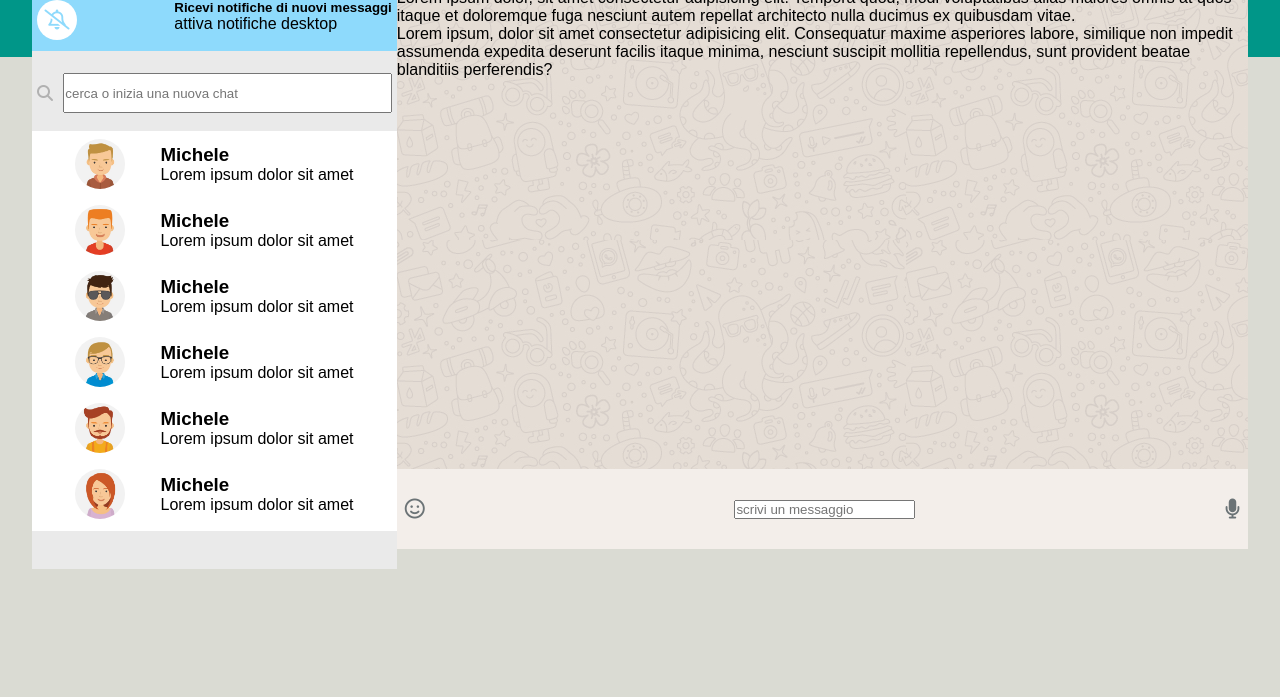
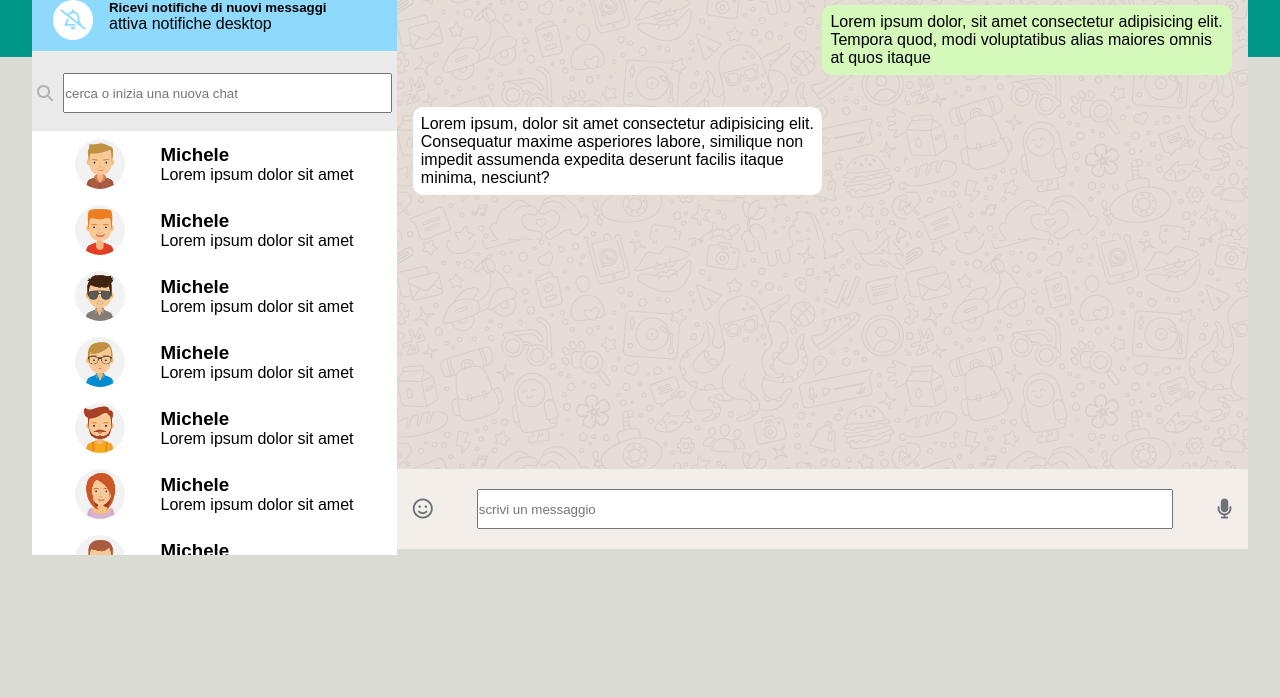
Before and after one commit to MadalinaIndreica/html-css-boolzapp, a plain HTML site: page index.html in a window 1280 px wide. Shown: the part 103-800 px from the top of the page. Drawn offline with Linux system fonts and the light colour scheme.

Commit message:
add: others mediaquery and details

```diff
--- a/css/style.css
+++ b/css/style.css
@@ -54,14 +54,13 @@ body {
 /* COLS */
 /* FRIENDS COL */
 .friends-col {
-    /* DEBUG */
-    background-color: var(--primary-col);
+
     max-height: 80vh;
-    /* overflow-y: scroll; */
     min-width: 30%;
 }
 
 .friends-col-header {
+    background-color: var(--primary-col);
     display: flex;
     justify-content: space-between;
     align-items: center;
@@ -70,7 +69,7 @@ body {
 }
 .friends-chat-part{
     overflow-y: scroll;
-    max-height: 50vh;
+    max-height: 51vh;
     background-color: white;
 }
 /* HEADER */
@@ -98,23 +97,25 @@ body {
 .blue-banner {
     background-color: var(--blue-banner-col);
     display: flex;
-    justify-content: space-between;
+    justify-content:flex-start;
     padding-top: 11px;
     padding-bottom: 11px;
     padding-left: 5px;
     padding-right: 5px;
-    max-height: 10vh;
+
 }
 
 .fa-bell-slash {
     background-color: white;
-    border-radius: 78%;
+    border-radius: 50%;
     width: 40px;
     height: 40px;
     text-align: center;
     padding-top: 10px;
     color: var(--blue-banner-col);
     font-size: 20px;
+    margin-left: 1rem;
+    margin-right: 1rem;
 }
 
 
@@ -122,6 +123,7 @@ body {
 /* /BLUE BANNER */
 /* INPUT BLOCK */
 .input-block {
+    background-color: var(--primary-col);
     min-height: 10vh;
     text-align: center;
     padding-top: 4px;
@@ -150,6 +152,16 @@ body {
 
 
 /* MEDIAQUERY */
+@media screen and (max-width: 1440px){
+    .friends-chat-part{
+        max-height: 53vh;
+    }
+}
+@media screen and (max-width: 1024px){
+    .friends-chat-part{
+        max-height: 51vh;
+    }
+}
 @media screen and (max-width: 780px) {
     .friends-col {
         min-width: 10%;
@@ -159,6 +171,7 @@ body {
     }
     .friends-chat-part{
         max-height: fit-content;
+
     }
 
     .header-icons,
@@ -213,7 +226,37 @@ body {
     background-image: url(img/mine.jpg);
     min-height: 60vh;
 }
+.green-sms {
+    background-color: var(--green-sms-col);
+    width: 50%;
+    border-radius:10px;
+    padding: .5rem;
+    max-height: 25vh;
+}
+.white-sms{
+    background-color: white;
+    width: 50%;
+    border-radius: 10px;
+    padding: 0.5rem;
+    max-height: 25vh;
+    /* position: relative;
+    top: 30px;
+    /* right: 300px; */
+}
+.sms-container{
+    display: flex;
+    flex-direction: column;
+    align-items: flex-end;
+    padding: 1rem;
 
+
+}
+.sms-container-white {
+    padding: 1rem;
+}
+.chat-col-main{
+    overflow-y: scroll;
+}
 
 /* MAIN */
 /* FOOTER */
@@ -223,7 +266,9 @@ footer{
     justify-content: space-between;
     align-items: center;
     min-height: 10vh;
-    padding: .5rem;
+    padding: 0.5rem;
+    padding-left: 1rem;
+    padding-right: 1rem;
 }
 footer a{
     color: #6B7376;
@@ -231,8 +276,12 @@ footer a{
     font-size: 20px;
 }
 .input-text-footer{
-    width:
+    width: 85%;
+    height: 2.5rem;
+
+
 }
+
 /* /FOOTER */
  @media screen and (max-width: 768px){
     .chat-col main {
@@ -243,8 +292,15 @@ footer a{
 
  }
  @media screen and (max-width: 425px){
-    .chat-col-icons{
+    .chat-col-icons,
+    footer a{
         display: none;
+    }
+    .input-text-footer{
+        width: 100%;
+    }
+    .white-sms{
+        max-height: 35vh;
     }
  }
 /* /CHAT COL */
--- a/index.html
+++ b/index.html
@@ -161,13 +161,17 @@
                 </header>
                 <!-- /HEADER -->
                 <!-- MAIN -->
-                <main>
-                    <div class="green-sms">
-                        Lorem ipsum dolor, sit amet consectetur adipisicing elit. Tempora quod, modi voluptatibus alias maiores omnis at quos itaque et doloremque fuga nesciunt autem repellat architecto nulla ducimus ex quibusdam vitae.
+                <main class="chat-col-main">
+                    <div class="sms-container">
+                        <div class="green-sms">
+                            Lorem ipsum dolor, sit amet consectetur adipisicing elit. Tempora quod, modi voluptatibus alias maiores omnis at quos itaque
 
+                        </div>
                     </div>
-                    <div class="gray-sms">
-                        Lorem ipsum, dolor sit amet consectetur adipisicing elit. Consequatur maxime asperiores labore, similique non impedit assumenda expedita deserunt facilis itaque minima, nesciunt suscipit mollitia repellendus, sunt provident beatae blanditiis perferendis?
+                    <div class="sms-container-white">
+                        <div class="white-sms">
+                            Lorem ipsum, dolor sit amet consectetur adipisicing elit. Consequatur maxime asperiores labore, similique non impedit assumenda expedita deserunt facilis itaque minima, nesciunt?
+                        </div>
                     </div>
 
                 </main>
@@ -177,7 +181,7 @@
                     <a href="">
                         <i class="fa-regular fa-face-smile"></i>
                     </a>
-                    <input class="input-text-footer" type="text" id="search" name="search"  placeholder="scrivi un messaggio">
+                    <input class="input-text-footer" type="text" id="write" name="write"  placeholder="scrivi un messaggio">
                     <a href="">
                         <i class="fa-solid fa-microphone"></i>
                     </a>
```
